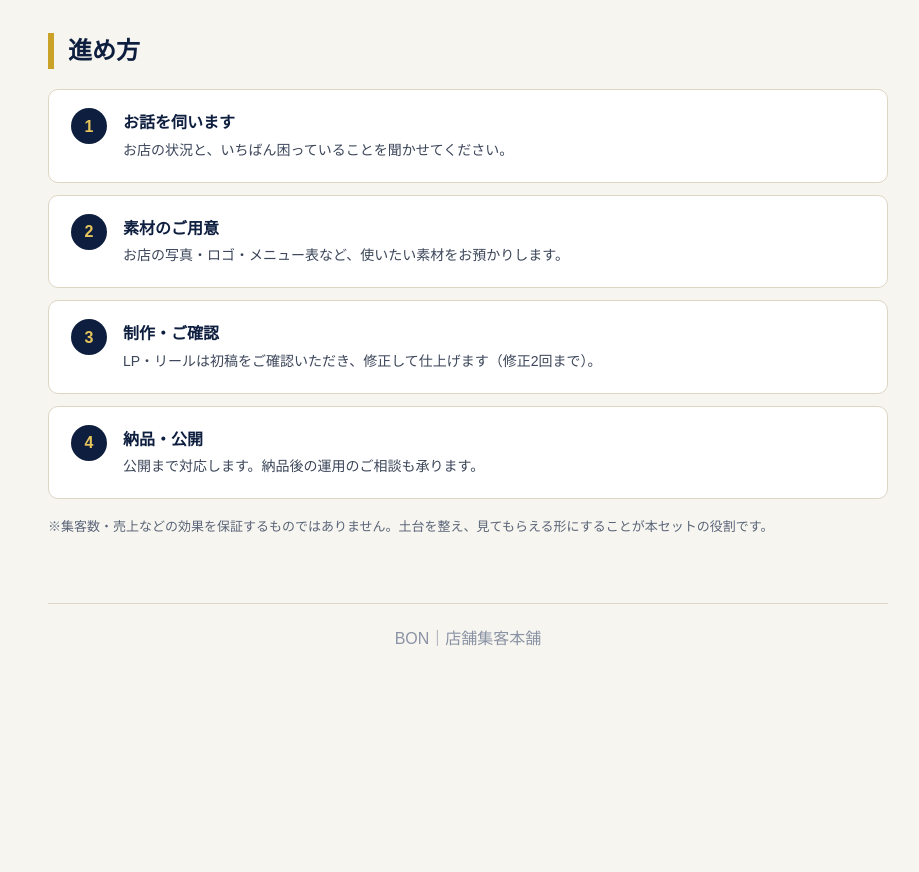
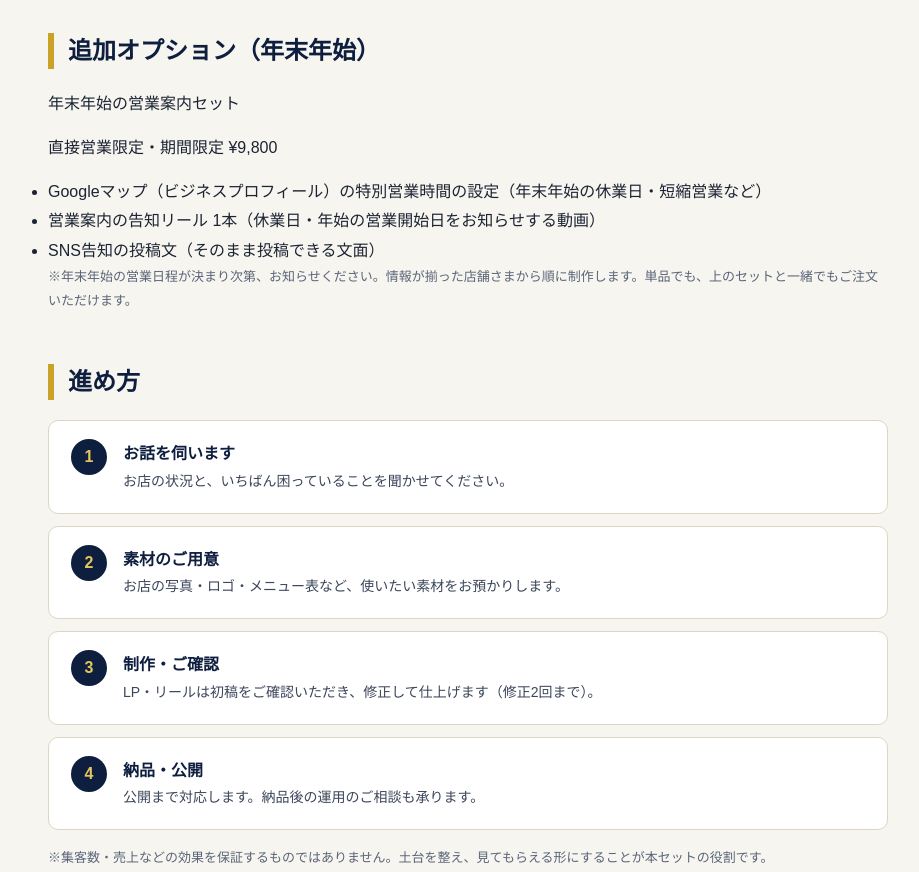
Before and after one commit to mmat16890620-bit/bon-portfolio, a plain HTML site: page direct-set.html in a window 1280 px wide. Shown: the part 1360-2232 px from the top of the page, without its empty margins (172-1091 px from the left). Before the commit the page ends 2099 px from the top, so only its background shows below. Drawn offline with Linux system fonts and the light colour scheme.

Commit message:
direct-set: add year-end/new-year announcement option (JPY 9,800)

```diff
--- a/direct-set.html
+++ b/direct-set.html
@@ -80,6 +80,20 @@ footer{margin-top:64px;border-top:1px solid var(--line);padding-top:20px;font-si
 </section>
 
 <section>
+  <h2>追加オプション（年末年始）</h2>
+  <div class="set">
+    <p class="setname">年末年始の営業案内セット</p>
+    <p class="price"><span class="was">直接営業限定・期間限定</span> <span class="now">¥9,800</span></p>
+    <ul>
+      <li>Googleマップ（ビジネスプロフィール）の特別営業時間の設定（年末年始の休業日・短縮営業など）</li>
+      <li>営業案内の告知リール 1本（休業日・年始の営業開始日をお知らせする動画）</li>
+      <li>SNS告知の投稿文（そのまま投稿できる文面）</li>
+    </ul>
+    <p class="note">※年末年始の営業日程が決まり次第、お知らせください。情報が揃った店舗さまから順に制作します。単品でも、上のセットと一緒でもご注文いただけます。</p>
+  </div>
+</section>
+
+<section>
   <h2>進め方</h2>
   <div class="steps">
     <div class="step"><div class="n">1</div><div><h3>お話を伺います</h3><p>お店の状況と、いちばん困っていることを聞かせてください。</p></div></div>
```
